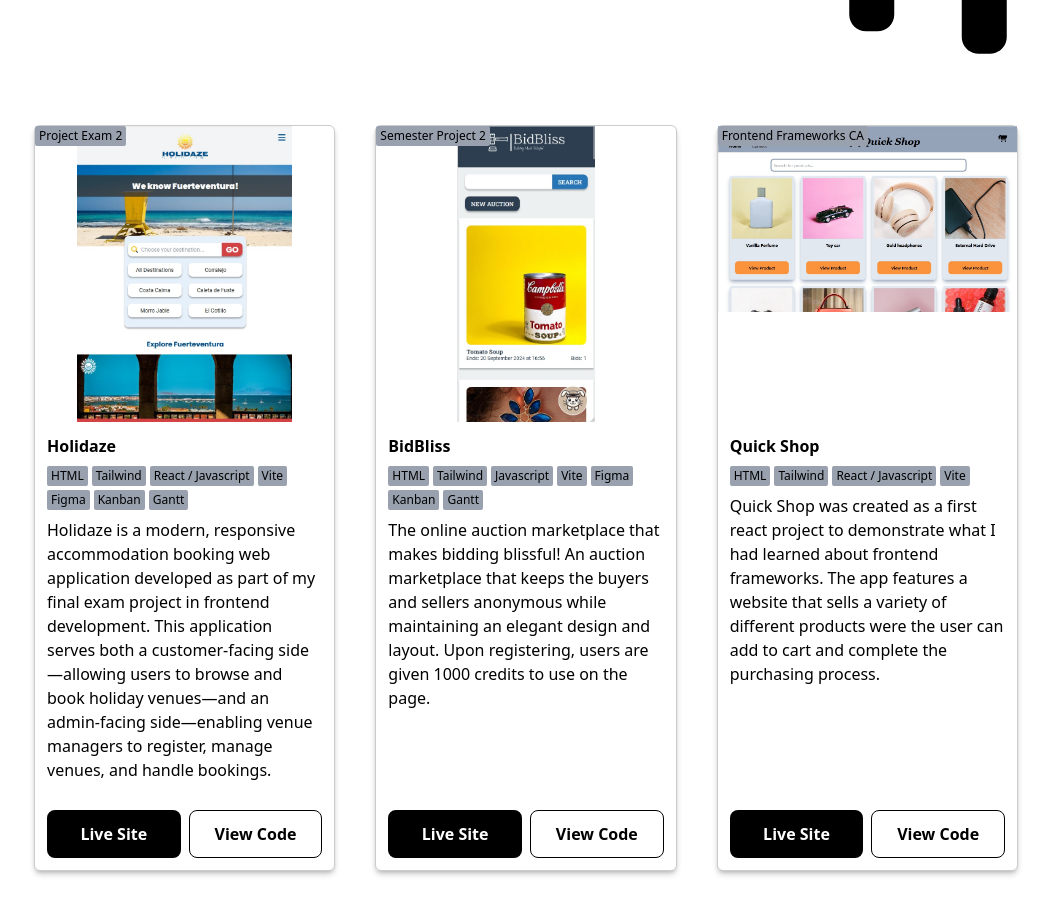
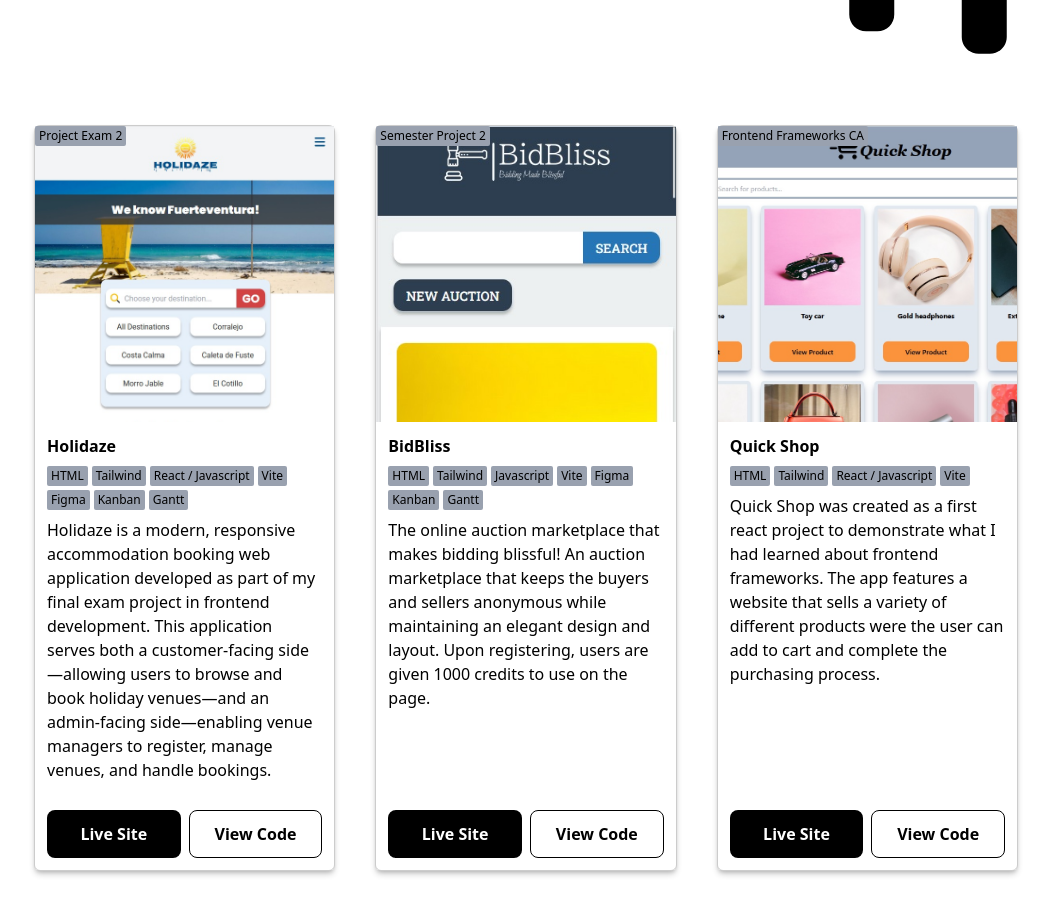
Before and after one commit to jonhenrikaavitsland/portfolio, a React (Vite) app: page / in a window 1280 px wide. Shown: the part 1220-2134 px from the top of the page, without its empty margins (114-1165 px from the left). Built offline with nearby package versions, Linux system fonts and the light colour scheme.

Commit message:
the image looks better on big screen now

```diff
--- a/src/components/ProjectsCard/Project/index.jsx
+++ b/src/components/ProjectsCard/Project/index.jsx
@@ -38,7 +38,7 @@ export default function Project({ image, children, tags, project, liveUrl, repoU
   return (
     <div className='flex flex-col rounded-md border flex-5/6 md:flex-1 border-black/20 w-min shadow-md shadow-black/20'>
       <div className='relative'>
-        <img src={image} alt={`${children} screenshot`} className='h-74 w-full object-contain object-top' />
+        <img src={image} alt={`${children} screenshot`} className='h-74 w-full object-contain md:object-cover object-top' />
         <div className='absolute top-0 left-0'>
           <Tag>{project}</Tag>
         </div>
```
